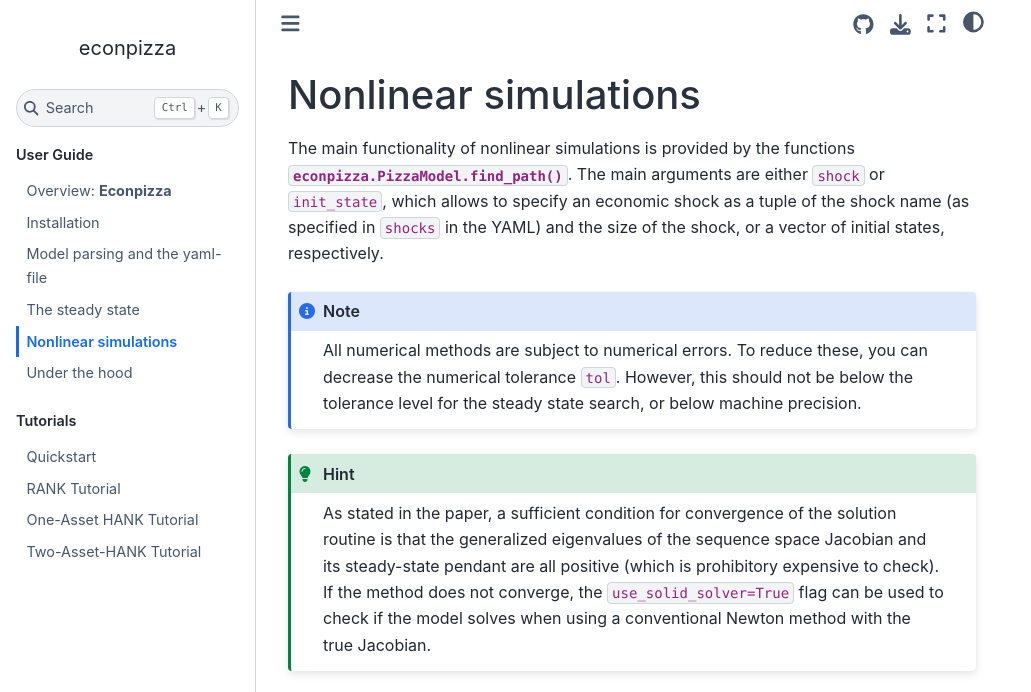
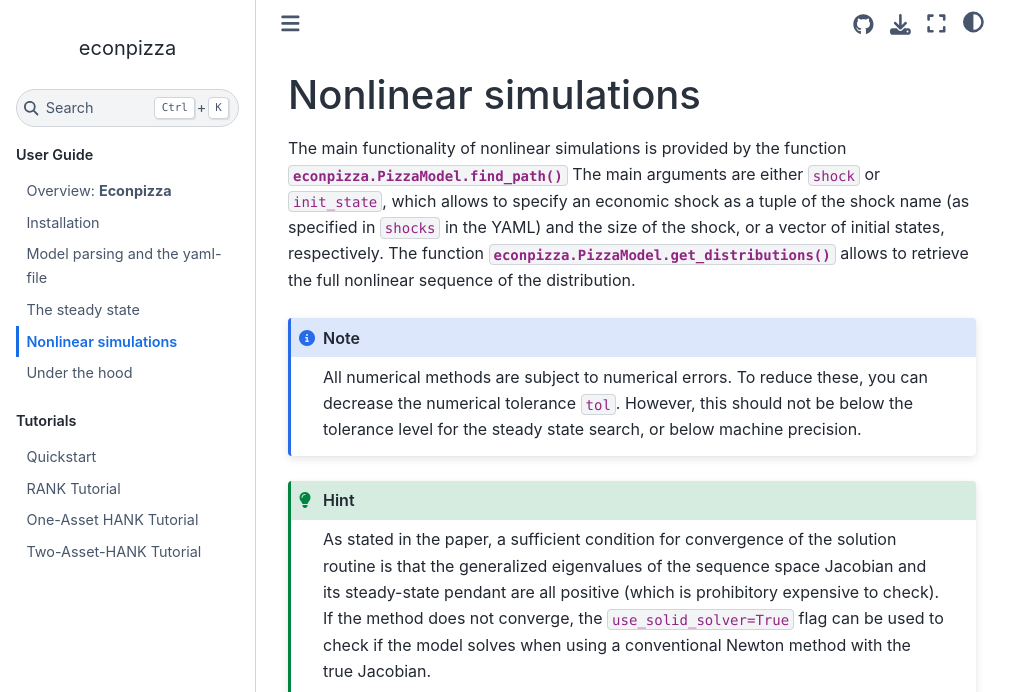
Before and after one commit to gboehl/econpizza, a Sphinx documentation site: the page built from docs/guide/solution.rst, in a window 1280 px wide and 900 px high, cut to the strip 0-692 px from the top of the window. Shown: the whole strip, without its empty margins (0-1031 px from the left). Built offline with Sphinx 7.4.7 and the Sphinx Book theme 1.1.4, drawn with Linux system fonts in a browser that asks for light colours.

Commit message:
improve doc

```diff
--- a/docs/guide/solution.rst
+++ b/docs/guide/solution.rst
@@ -1,7 +1,9 @@
 Nonlinear simulations
 =====================
 
-The main functionality of nonlinear simulations is provided by the functions :meth:`econpizza.PizzaModel.find_path`. The main arguments are either ``shock`` or ``init_state``, which allows to specify an economic shock as a tuple of the shock name (as specified in ``shocks`` in the YAML) and the size of the shock, or a vector of initial states, respectively.
+The main functionality of nonlinear simulations is provided by the function :meth:`econpizza.PizzaModel.find_path`
+The main arguments are either ``shock`` or ``init_state``, which allows to specify an economic shock as a tuple of the shock name (as specified in ``shocks`` in the YAML) and the size of the shock, or a vector of initial states, respectively.
+The function :meth:`econpizza.PizzaModel.get_distributions` allows to retrieve the full nonlinear sequence of the distribution.
 
 .. note::
 
```
